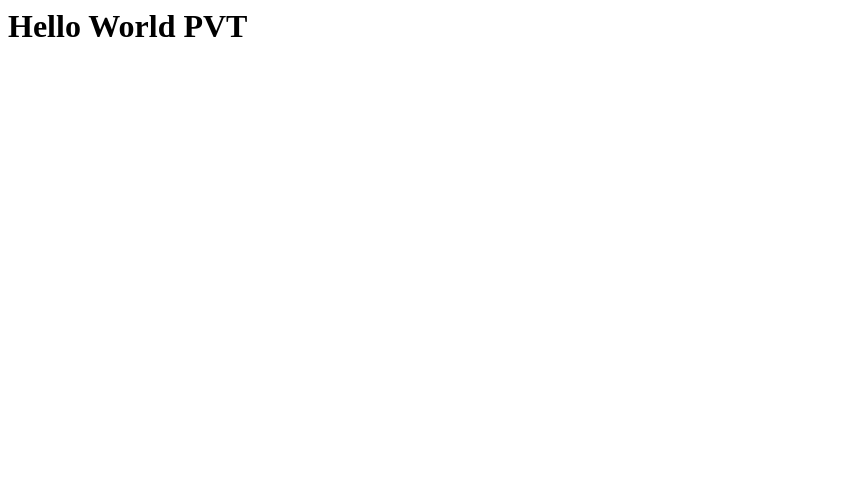
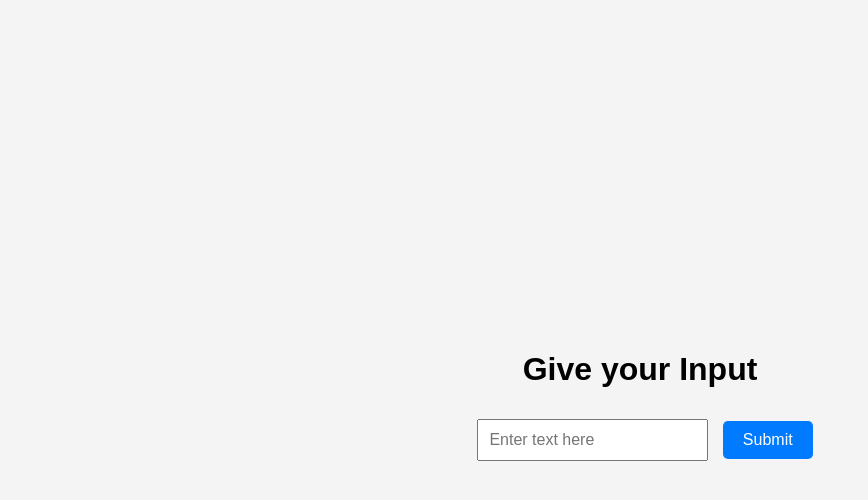
Before and after one commit to Karthy3009/Public, a plain HTML site: page index.html in a window 1280 px wide. Shown: the whole page, without its empty margins (0-868 px from the left). Drawn offline with Linux system fonts and the light colour scheme.

Commit message:
Update index.html

```diff
--- a/index.html
+++ b/index.html
@@ -1,3 +1,47 @@
-<h1>
-  Hello World PVT
-</h1>
+<!DOCTYPE html>
+<html lang="en">
+<head>
+    <meta charset="UTF-8">
+    <meta name="viewport" content="width=device-width, initial-scale=1.0">
+    <title>Lets Explore</title>
+    <style>
+        body {
+            font-family: Arial, sans-serif;
+            display: flex;
+            flex-direction: column;
+            align-items: center;
+            justify-content: center;
+            height: 100vh;
+            margin: 0;
+            background-color: #f4f4f4;
+        }
+        .container {
+            text-align: center;
+        }
+        input[type="text"] {
+            padding: 10px;
+            margin: 10px;
+            font-size: 16px;
+        }
+        button {
+            padding: 10px 20px;
+            font-size: 16px;
+            cursor: pointer;
+            background-color: #007bff;
+            color: white;
+            border: none;
+            border-radius: 5px;
+        }
+        button:hover {
+            background-color: #0056b3;
+        }
+    </style>
+</head>
+<body>
+    <div class="container">
+        <h1>Give your Input</h1>
+        <input type="text" placeholder="Enter text here">
+        <button>Submit</button>
+    </div>
+</body>
+</html>
```
